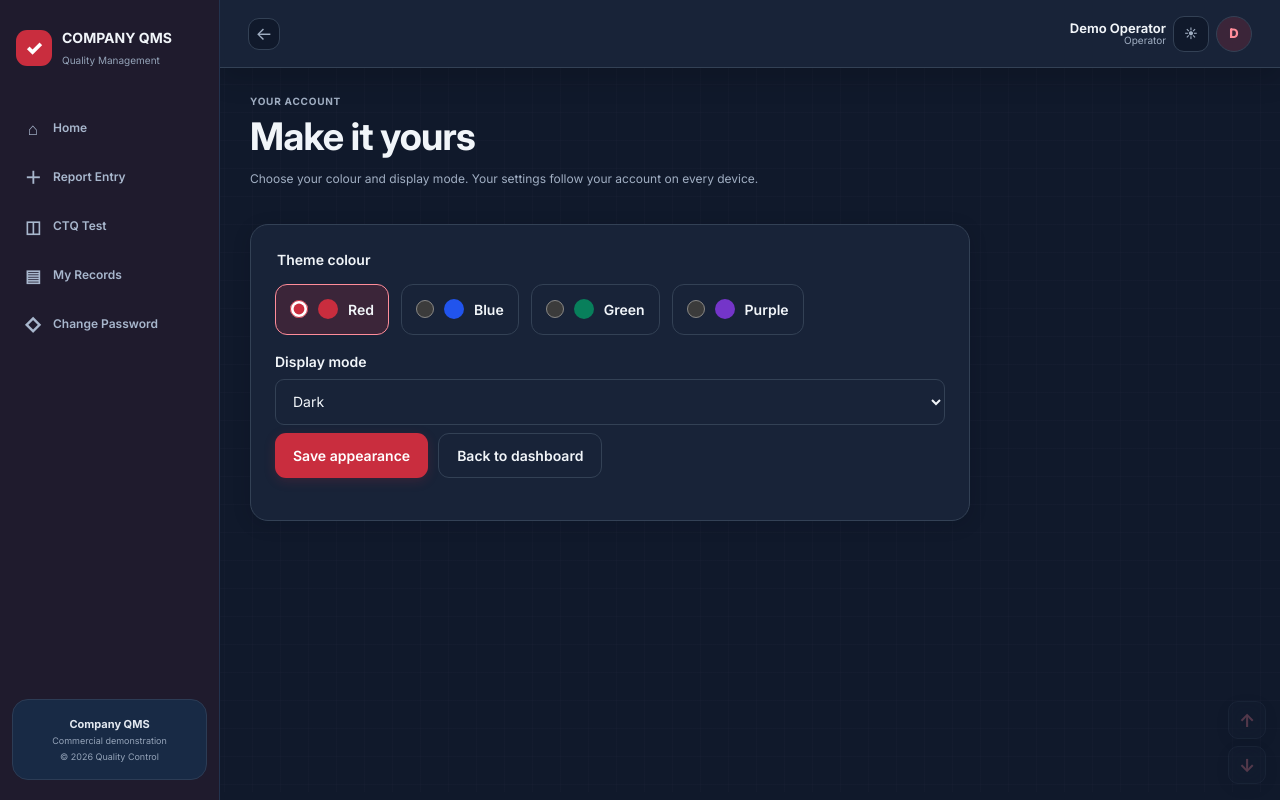
After one commit to vicky007398/qualitysystem, a Flask app: page /appearance in a window 1280 px wide. The commit adds this page. Run offline with Flask 3, Linux system fonts and the light colour scheme; the visitor is signed in with stand-in values (Sample User, id 1); data comes from the database, SQL or seed files in the repository.

Commit message:
Default to red accents and save appearance preferences per account

```diff
--- a/app.py
+++ b/app.py
@@ -477,6 +477,10 @@ def init_db():
         user_columns = {row['name'] for row in db().execute('PRAGMA table_info(users)').fetchall()}
         if 'is_superuser' not in user_columns:
             db().execute('ALTER TABLE users ADD COLUMN is_superuser INTEGER NOT NULL DEFAULT 0')
+        if 'theme_color' not in user_columns:
+            db().execute("ALTER TABLE users ADD COLUMN theme_color TEXT NOT NULL DEFAULT 'red'")
+        if 'theme_mode' not in user_columns:
+            db().execute("ALTER TABLE users ADD COLUMN theme_mode TEXT NOT NULL DEFAULT 'dark'")
         # Employee 0001 is the single, fixed user-management custodian.  Keeping
         # this as a flag preserves the existing role CHECK and all report FKs.
         db().execute("UPDATE users SET is_superuser=CASE WHEN employee='0001' THEN 1 ELSE 0 END")
@@ -533,7 +537,7 @@ def security():
     uid = session.get('uid')
     if uid is not None:
         g.user = db().execute(
-            'SELECT id,employee,name,password,role,active,is_superuser FROM users WHERE id=? AND active=1',
+            'SELECT id,employee,name,password,role,active,is_superuser,theme_color,theme_mode FROM users WHERE id=? AND active=1',
             (uid,),
         ).fetchone()
     session.setdefault('csrf', secrets.token_urlsafe(32))
@@ -573,6 +577,21 @@ def helpers():
                 ctq_definitions=CTQ_DEF, ctq_material_options=CTQ_MATERIAL_OPTIONS,
                 observation_unit=observation_unit, display_observation_value=display_observation_value,
                 is_superuser=is_superuser)
+
+@app.route('/appearance', methods=['GET', 'POST'])
+@require()
+def appearance():
+    if request.method == 'POST':
+        color = request.form.get('theme_color', g.user['theme_color'])
+        mode = request.form.get('theme_mode', g.user['theme_mode'])
+        if color not in ('red', 'blue', 'green', 'purple') or mode not in ('light', 'dark'):
+            abort(400, 'Choose a supported theme colour and mode.')
+        with db():
+            db().execute('UPDATE users SET theme_color=?,theme_mode=? WHERE id=?',
+                         (color, mode, g.user['id']))
+        flash('Your appearance settings have been saved.')
+        return redirect(url_for('appearance'))
+    return render_template('appearance.html')
 
 @app.route('/login', methods=['GET', 'POST'])
 def login():
--- a/static/app.js
+++ b/static/app.js
@@ -13,11 +13,24 @@
       button.setAttribute('title', theme === 'dark' ? 'Use light theme' : 'Use dark theme');
     });
   }
-  applyTheme(savedTheme || systemTheme);
+  applyTheme(root.dataset.accountTheme || savedTheme || systemTheme);
   themeButtons.forEach(button => button.addEventListener('click', () => {
     const theme = root.dataset.theme === 'dark' ? 'light' : 'dark';
     localStorage.setItem('commercial-demo-theme', theme);
     applyTheme(theme);
+    if (root.dataset.accountTheme) {
+      const csrf = document.querySelector('input[name="csrf"]')?.value;
+      fetch('/appearance', {
+        method: 'POST',
+        body: new URLSearchParams({csrf, theme_mode: theme}),
+      }).then(response => {
+        if (!response.ok) throw new Error('Theme save failed');
+        root.dataset.accountTheme = theme;
+      }).catch(() => {
+        applyTheme(root.dataset.accountTheme);
+        window.alert('Your display mode could not be saved. Please try Appearance & colours in your account menu.');
+      });
+    }
   }));
   const sidebarToggle = document.querySelector('[data-sidebar-toggle]');
   if (sidebarToggle) {
--- a/static/theme.css
+++ b/static/theme.css
@@ -50,3 +50,14 @@ input,select,textarea{border-radius:9px;background:var(--card);font-weight:400}i
 /* Supersede the earlier monospace heading rules, including specific page headings. */
 .page h1,.page h2,.page h3,.panel-heading h2,.dashboard-heading h2,.check-title h3,.read-check-head h3,.detail-section summary strong,.login-card h2,.login-message h1{font-family:var(--font-ui)!important}
 @media(min-width:1000px){.authenticated .stepper,.authenticated .dashboard-module-tabs{top:68px}}
+/* Per-account accent palettes: red is the default. Status colours retain their meaning. */
+:root,[data-accent="red"]{--accent:#c92d3e;--accent-bright:#ff8d9a;--accent-soft:#fff0f2}
+[data-accent="blue"]{--accent:#2154ed;--accent-bright:#7dd3fc;--accent-soft:#eff5ff}
+[data-accent="green"]{--accent:#087f5b;--accent-bright:#6ee7b7;--accent-soft:#ecfdf5}
+[data-accent="purple"]{--accent:#7435c9;--accent-bright:#c4b5fd;--accent-soft:#f5f0ff}
+[data-accent]{--blue:var(--accent);--teal:var(--accent);--gold:var(--accent);--soft-blue:var(--accent-soft)}
+[data-theme="dark"][data-accent]{--blue:var(--accent-bright);--teal:var(--accent-bright);--gold:var(--accent-bright);--soft-blue:color-mix(in srgb,var(--accent) 20%,#182338)}
+.button.primary,.primary,[data-theme="dark"] .button.primary,[data-theme="dark"] .primary{background:var(--accent);box-shadow:0 3px 12px color-mix(in srgb,var(--accent) 18%,transparent);color:#fff}
+[data-theme="dark"] .portal-hero h1{background-image:linear-gradient(100deg,#f1f5f9 12%,var(--accent-bright) 65%,var(--accent) 100%)}
+@media(min-width:1000px){.desktop-sidebar,[data-theme="dark"] .desktop-sidebar{background:color-mix(in srgb,var(--accent) 8%,#10192b)}.sidebar-brand .sidebar-brand-mark,.sidebar-nav a.active,[data-theme="dark"] .sidebar-nav a.active{background:var(--accent)}}
+.appearance-form{max-width:720px}.colour-options{display:flex;flex-wrap:wrap;gap:12px;border:0;padding:0;margin:0}.colour-options legend{margin-bottom:14px;font-weight:600}.colour-option{display:flex;align-items:center;gap:10px;border:1px solid var(--line);padding:14px;border-radius:12px;cursor:pointer}.colour-option:has(input:checked){border-color:var(--blue);background:var(--soft-blue)}.colour-option input{width:18px;height:18px;min-height:0;margin:0;accent-color:var(--accent)}.colour-swatch{width:20px;height:20px;border-radius:50%}.swatch-red{background:#c92d3e}.swatch-blue{background:#2154ed}.swatch-green{background:#087f5b}.swatch-purple{background:#7435c9}
--- /dev/null
+++ b/templates/appearance.html
@@ -0,0 +1,15 @@
+{% extends 'base.html' %}
+{% block title %}Appearance · Company QMS{% endblock %}
+{% block content %}
+<div class="page-heading"><div><p class="eyebrow">YOUR ACCOUNT</p><h1>Make it yours</h1><p class="muted">Choose your colour and display mode. Your settings follow your account on every device.</p></div></div>
+<form method="post" class="panel form-stack appearance-form">
+  <input type="hidden" name="csrf" value="{{ csrf }}">
+  <fieldset class="colour-options"><legend>Theme colour</legend>
+    {% for colour in ['red','blue','green','purple'] %}
+    <label class="colour-option"><input type="radio" name="theme_color" value="{{ colour }}" {% if user['theme_color']==colour %}checked{% endif %}><span class="colour-swatch swatch-{{ colour }}" aria-hidden="true"></span>{{ colour|title }}</label>
+    {% endfor %}
+  </fieldset>
+  <label>Display mode<select name="theme_mode"><option value="dark" {% if user['theme_mode']=='dark' %}selected{% endif %}>Dark</option><option value="light" {% if user['theme_mode']=='light' %}selected{% endif %}>Light</option></select></label>
+  <div class="action-row"><button class="button primary" type="submit">Save appearance</button><a class="button ghost" href="{{ url_for('home') }}">Back to dashboard</a></div>
+</form>
+{% endblock %}
--- a/templates/base.html
+++ b/templates/base.html
@@ -1,5 +1,5 @@
 <!doctype html>
-<html lang="en">
+<html lang="en" data-accent="{{ user['theme_color'] if user else 'red' }}" data-theme="{{ user['theme_mode'] if user else 'dark' }}"{% if user %} data-account-theme="{{ user['theme_mode'] }}"{% endif %}>
 <head>
   <meta charset="utf-8">
   <meta name="viewport" content="width=device-width,initial-scale=1,viewport-fit=cover">
@@ -9,8 +9,8 @@
   <link rel="manifest" href="{{ url_for('static', filename='manifest.webmanifest') }}">
   <link rel="apple-touch-icon" href="{{ url_for('static', filename='company-logo.svg') }}">
   <link rel="stylesheet" href="{{ url_for('static', filename='style.css', v='demo-1.3.0') }}">
-  <link rel="stylesheet" href="{{ url_for('static', filename='theme.css', v='command-center-1') }}">
-  <script defer src="{{ url_for('static', filename='app.js', v='demo-1.3.0') }}"></script>
+  <link rel="stylesheet" href="{{ url_for('static', filename='theme.css', v='account-colours-1') }}">
+  <script defer src="{{ url_for('static', filename='app.js', v='account-colours-1') }}"></script>
 </head>
 <body class="{% if user %}authenticated{% endif %}">
   {% if user %}
@@ -43,6 +43,7 @@
       <div class="account-menu" data-account-menu hidden>
         <strong>{{ user['name'] }}</strong><span>{{ user['employee'] }} · {{ 'Super User' if is_superuser(user) else user['role']|title }}</span>
         <a href="{{ url_for('password') }}">Change password</a>
+        <a href="{{ url_for('appearance') }}">Appearance & colours</a>
         {% if is_superuser(user) %}<a href="{{ url_for('users') }}">Manage users</a>{% endif %}
         <form method="post" action="{{ url_for('logout') }}"><input type="hidden" name="csrf" value="{{ csrf }}"><button class="link-button">Log out</button></form>
       </div>
--- a/tools/smoke_test.py
+++ b/tools/smoke_test.py
@@ -91,7 +91,7 @@ login_page = client.get("/login")
 assert login_page.status_code == 200
 assert b"login-shell" in login_page.data and b"data-theme-color" in login_page.data
 assert b"Controlled inspection" in login_page.data
-assert b"style.css?v=demo-1.3.0" in login_page.data and b"app.js?v=demo-1.3.0" in login_page.data
+assert b"style.css?v=demo-1.3.0" in login_page.data and b"app.js?v=account-colours-1" in login_page.data
 login_style = (Path(__file__).resolve().parents[1] / "static" / "style.css").read_text(encoding="utf-8")
 assert "v1.23 — edge-to-edge login photograph" in login_style
 assert "v1.24 — keep every login element above one complete full-screen photograph" in login_style
@@ -99,7 +99,7 @@ assert "background-image:url('login-factory.png')" in login_style
 assert "position:fixed;inset:0;width:100vw" in login_style
 assert "height:100dvh" in login_style and "background-size:cover" in login_style
 assert_complete_png(Path(__file__).resolve().parents[1] / "static" / "login-factory.png")
-assert b"theme.css?v=command-center-1" in login_page.data
+assert b"theme.css?v=account-colours-1" in login_page.data
 assert b"Navitas" not in login_page.data
 versioned_static = client.get("/static/style.css?v=1.27")
 assert versioned_static.status_code == 200
```
Also changed, not shown: tools/theme_test.py (added, +43 -0 lines), README.md.
